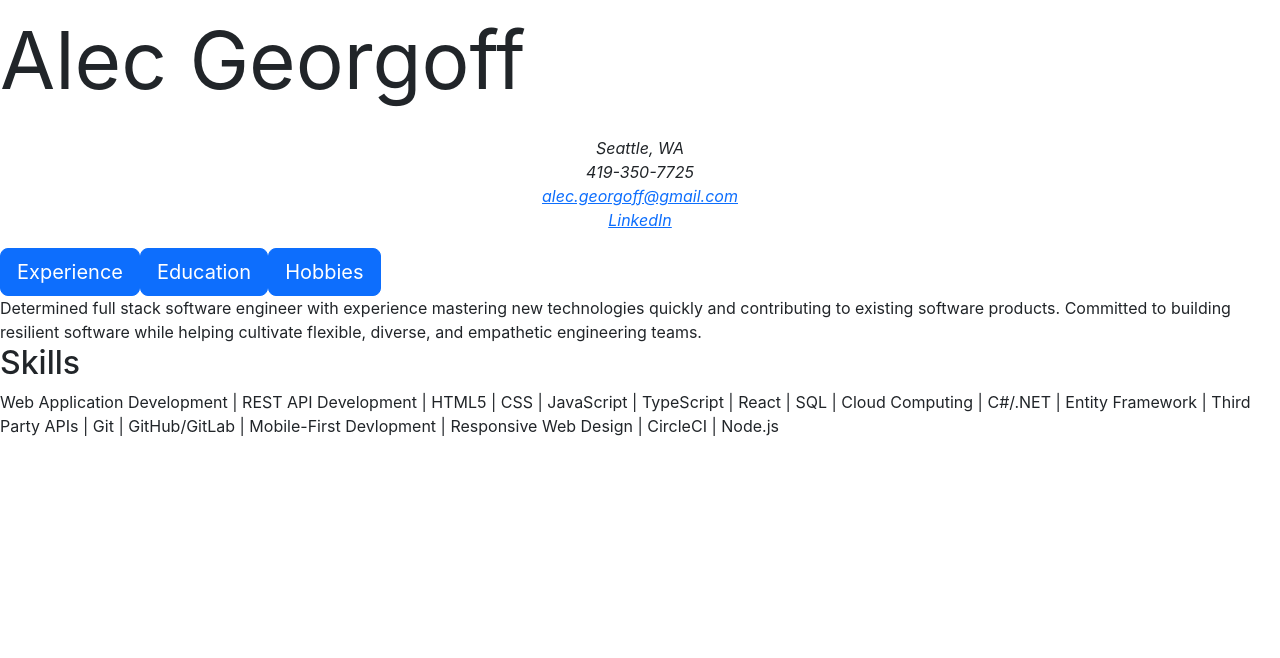
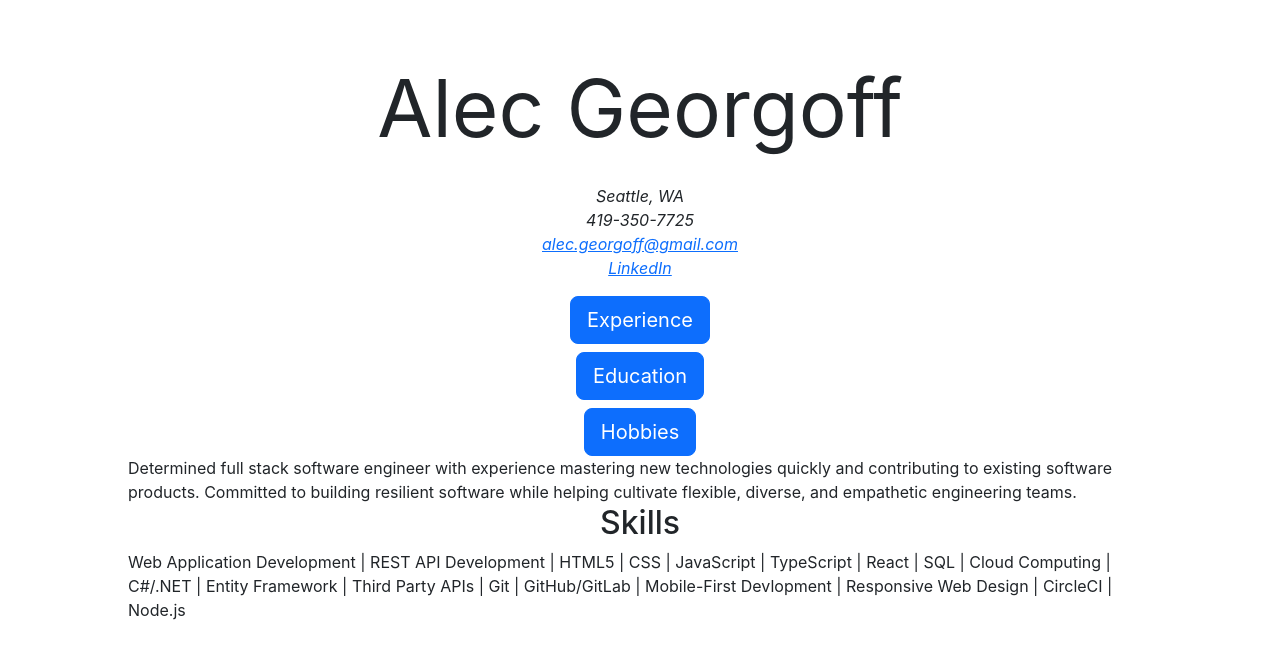
Before and after one commit to alec-georgoff/portfolio, a React (Create React App) app: page / in a window 1280 px wide. Shown: the top 658 px of the page. Built offline with nearby package versions, Linux system fonts and the light colour scheme.

Commit message:
Add style updates.

```diff
--- /dev/null
+++ b/src/components/ApplicationWrapper.tsx
@@ -0,0 +1,11 @@
+import React, { ReactElement } from 'react';
+
+interface ApplicationWrapperProps {
+    children: ReactElement;
+}
+
+const ApplicationWrapper = (props: ApplicationWrapperProps) => (
+    <div style={{ maxWidth: '80%', margin: '3rem' }}>{props.children}</div>
+);
+
+export default ApplicationWrapper;
--- a/src/index.tsx
+++ b/src/index.tsx
@@ -12,23 +12,40 @@ import HomePage from './routes/HomePage';
 import EducationPage from './routes/EducationPage';
 import ExperiencePage from './routes/ExperiencePage';
 import HobbiesPage from './routes/HobbiesPage';
+import ApplicationWrapper from './components/ApplicationWrapper';
 
 const router = createBrowserRouter([
     {
         path: '/',
-        element: <HomePage />,
+        element: (
+            <ApplicationWrapper>
+                <HomePage />
+            </ApplicationWrapper>
+        ),
     },
     {
         path: 'experience',
-        element: <ExperiencePage />,
+        element: (
+            <ApplicationWrapper>
+                <ExperiencePage />
+            </ApplicationWrapper>
+        ),
     },
     {
         path: 'education',
-        element: <EducationPage />,
+        element: (
+            <ApplicationWrapper>
+                <EducationPage />
+            </ApplicationWrapper>
+        ),
     },
     {
         path: 'hobbies',
-        element: <HobbiesPage />,
+        element: (
+            <ApplicationWrapper>
+                <HobbiesPage />
+            </ApplicationWrapper>
+        ),
     },
 ]);
 
--- a/src/routes/HomePage.tsx
+++ b/src/routes/HomePage.tsx
@@ -1,4 +1,5 @@
 import React from 'react';
+import { Stack } from 'react-bootstrap';
 import Button from 'react-bootstrap/Button';
 import { useNavigate } from 'react-router-dom';
 
@@ -20,7 +21,7 @@ const HomePage = () => {
                     <a href="https://linkedin.com/in/alecgeorgoff">LinkedIn</a>
                 </em>
             </div>
-            <section>
+            <Stack gap={2}>
                 <Button
                     variant="primary"
                     size="lg"
@@ -42,7 +43,7 @@ const HomePage = () => {
                 >
                     Hobbies
                 </Button>
-            </section>
+            </Stack>
             <section>
                 Determined full stack software engineer with experience
                 mastering new technologies quickly and contributing to existing
--- a/src/styles/General.scss
+++ b/src/styles/General.scss
@@ -3,4 +3,5 @@
 div {
     display: flex;
     flex-direction: column;
+    align-items: center;
 }
--- a/src/styles/HomePage.scss
+++ b/src/styles/HomePage.scss
@@ -1,4 +1,5 @@
 .name-title {
+    flex-direction: row;
     justify-content: center;
     font-size: 5rem;
 }
```
